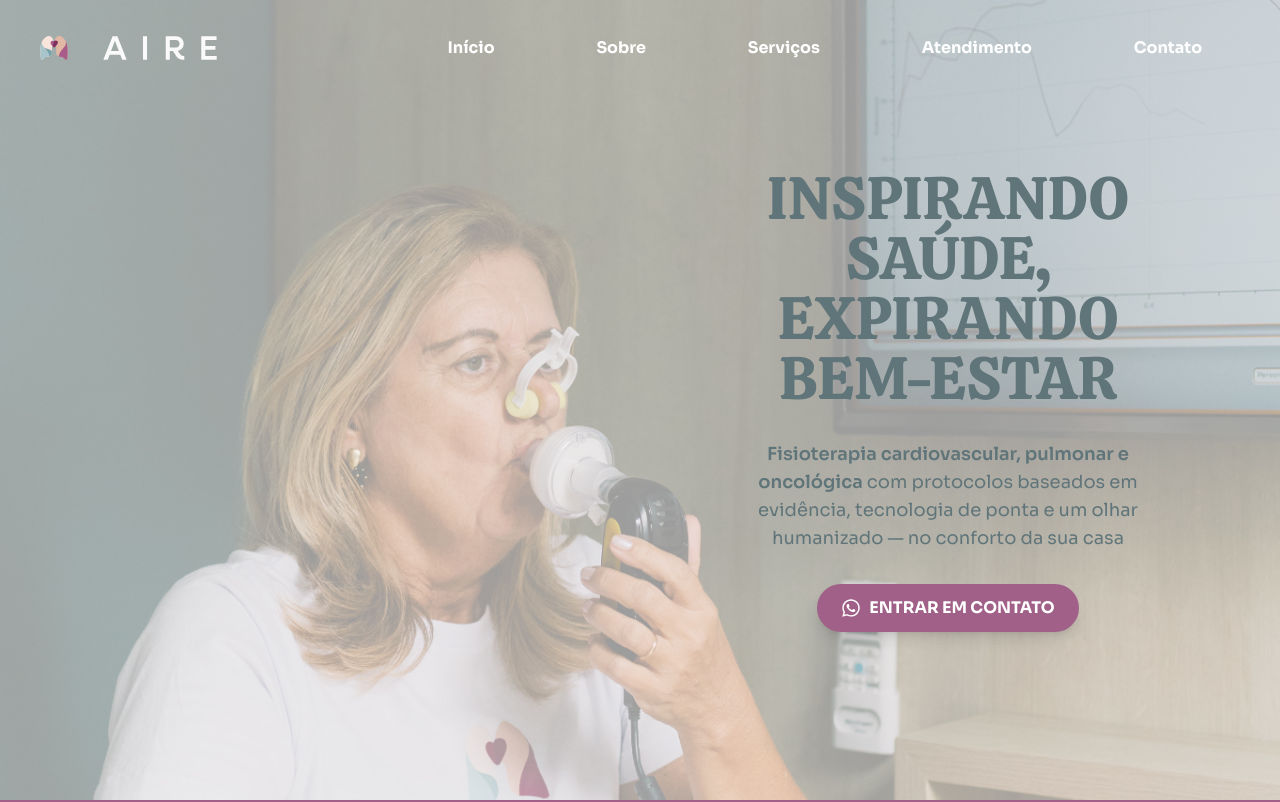
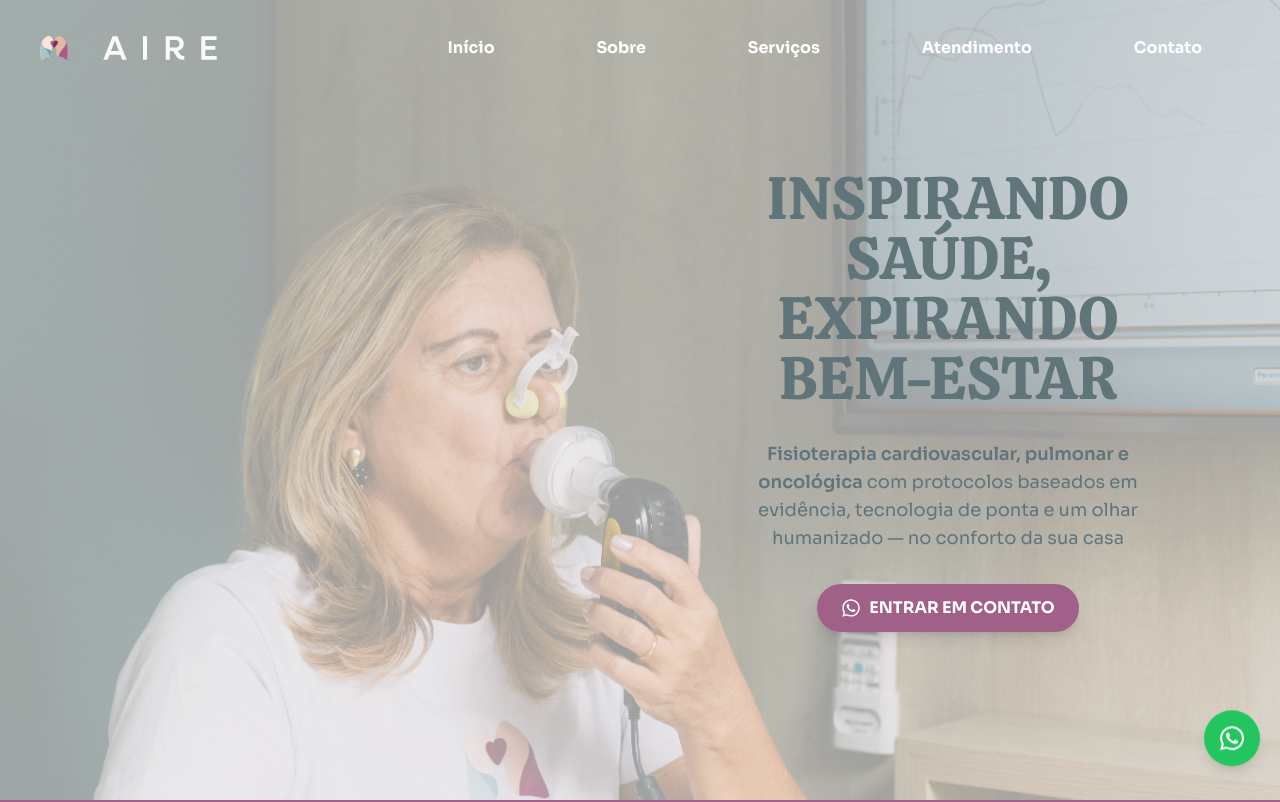
Before and after one commit to sahdibernardi/aire-website, a Next.js app: page / in a window 1280 px wide. Shown: the top 802 px of the page. Built offline with nearby package versions, Linux system fonts and the light colour scheme.

Commit message:
fix: erros and add buttons and trackers

```diff
--- a/app/layout.tsx
+++ b/app/layout.tsx
@@ -1,6 +1,7 @@
 import type { Metadata } from "next";
 import { Geist, Geist_Mono } from "next/font/google";
 import localFont from "next/font/local";
+import Script from "next/script";
 import "./globals.css";
 
 const geistSans = Geist({
@@ -197,6 +198,21 @@
         <link rel="preconnect" href="https://fonts.gstatic.com" crossOrigin="anonymous" />
         <link rel="dns-prefetch" href="//fonts.googleapis.com" />
         <link rel="dns-prefetch" href="//fonts.gstatic.com" />
+
+        {/* Google Tag Manager */}
+        <Script
+          id="gtm-script"
+          strategy="afterInteractive"
+          dangerouslySetInnerHTML={{
+            __html: `(function(w,d,s,l,i){w[l]=w[l]||[];w[l].push({'gtm.start':
+new Date().getTime(),event:'gtm.js'});var f=d.getElementsByTagName(s)[0],
+j=d.createElement(s),dl=l!='dataLayer'?'&l='+l:'';j.async=true;j.src=
+'https://www.googletagmanager.com/gtm.js?id='+i+dl;f.parentNode.insertBefore(j,f);
+})(window,document,'script','dataLayer','GTM-M2S99QZB');`
+          }}
+        />
+        {/* End Google Tag Manager */}
+
         <script
           type="application/ld+json"
           dangerouslySetInnerHTML={{
@@ -299,6 +315,17 @@
       <body
         className={`${geistSans.variable} ${geistMono.variable} ${calistoga.variable} ${sora.variable} antialiased`}
       >
+        {/* Google Tag Manager (noscript) */}
+        <noscript>
+          <iframe
+            src="https://www.googletagmanager.com/ns.html?id=GTM-M2S99QZB"
+            height="0"
+            width="0"
+            style={{display: 'none', visibility: 'hidden'}}
+          />
+        </noscript>
+        {/* End Google Tag Manager (noscript) */}
+
         {children}
       </body>
     </html>
--- a/app/page.tsx
+++ b/app/page.tsx
@@ -9,13 +9,15 @@
   TestimonialsSection,
   DoctorSection,
   FinalCTASection,
-  Footer
+  Footer,
+  WhatsAppButton
 } from "@/components/sections";
 
 export default function WellnessWebsite() {
   return (
     <div className="min-h-screen bg-aire-white">
       <Header />
+      <WhatsAppButton />
       <HeroSection />
       <AboutSection />
       <ServicesSection />
--- a/components/sections/ServicesSection.tsx
+++ b/components/sections/ServicesSection.tsx
@@ -273,11 +273,11 @@
                 <p className="text-aire-slate leading-relaxed">
                   Nossa abordagem pediátrica é especializada no atendimento de bebês e crianças,
                   utilizando técnicas lúdicas e apropriadas para cada faixa etária. Trabalhamos
-                  com conditions como bronquiolite, pneumonia, asma, fibrose cística e outras
+                  com condições como bronquiolite, pneumonia, asma, fibrose cística e outras
                   disfunções respiratórias infantis.
                 </p>
                 <p className="text-aire-slate leading-relaxed">
-                  O tratamento é realizado de forma gentil e adaptada ao desenvolvimento da criança,
+                  O tratamento é realizado de forma gentil e adaptado ao desenvolvimento da criança,
                   sempre buscando tornar a experiência o mais confortável possível para pacientes
                   e familiares.
                 </p>
--- /dev/null
+++ b/components/sections/WhatsAppButton.tsx
@@ -0,0 +1,29 @@
+import React from "react";
+
+const WhatsAppButton = () => {
+    const phoneNumber = '554896745248';
+    const message = 'Olá, vim do Google e quero saber com funciona a consulta com a AIRE';
+    const whatsappUrl = `https://wa.me/${phoneNumber}?text=${encodeURIComponent(message)}`;
+
+  return (
+    <a
+      href={whatsappUrl}
+      target="_blank"
+      rel="noopener noreferrer"
+      className="animate-bounce fixed bottom-5 right-5 bg-green-500 hover:bg-green-600 text-white p-4 rounded-full shadow-lg flex items-center justify-center transition-colors z-[9999]"
+      aria-label="Abrir WhatsApp"
+    >
+      <svg
+        width="24"
+        height="24"
+        viewBox="0 0 24 24"
+        fill="currentColor"
+        className="text-white"
+      >
+        <path d="M17.472 14.382c-.297-.149-1.758-.867-2.03-.967-.273-.099-.471-.148-.67.15-.197.297-.767.966-.94 1.164-.173.199-.347.223-.644.075-.297-.15-1.255-.463-2.39-1.475-.883-.788-1.48-1.761-1.653-2.059-.173-.297-.018-.458.13-.606.134-.133.298-.347.446-.52.149-.174.198-.298.298-.497.099-.198.05-.371-.025-.52-.075-.149-.669-1.612-.916-2.207-.242-.579-.487-.5-.669-.51-.173-.008-.371-.01-.57-.01-.198 0-.52.074-.792.372-.272.297-1.04 1.016-1.04 2.479 0 1.462 1.065 2.875 1.213 3.074.149.198 2.096 3.2 5.077 4.487.709.306 1.262.489 1.694.625.712.227 1.36.195 1.871.118.571-.085 1.758-.719 2.006-1.413.248-.694.248-1.289.173-1.413-.074-.124-.272-.198-.57-.347m-5.421 7.403h-.004a9.87 9.87 0 01-5.031-1.378l-.361-.214-3.741.982.998-3.648-.235-.374a9.86 9.86 0 01-1.51-5.26c.001-5.45 4.436-9.884 9.888-9.884 2.64 0 5.122 1.03 6.988 2.898a9.825 9.825 0 012.893 6.994c-.003 5.45-4.437 9.884-9.885 9.884m8.413-18.297A11.815 11.815 0 0012.05 0C5.495 0 .16 5.335.157 11.892c0 2.096.547 4.142 1.588 5.945L.057 24l6.305-1.654a11.882 11.882 0 005.683 1.448h.005c6.554 0 11.89-5.335 11.893-11.893A11.821 11.821 0 0020.885 3.488"/>
+      </svg>
+    </a>
+  );
+};
+
+export default WhatsAppButton;
--- a/components/sections/index.ts
+++ b/components/sections/index.ts
@@ -9,3 +9,4 @@
 export { default as DoctorSection } from './DoctorSection';
 export { default as FinalCTASection } from './FinalCTASection';
 export { default as Footer } from './Footer';
+export { default as WhatsAppButton } from './WhatsAppButton';
--- a/components/ui/button.tsx
+++ b/components/ui/button.tsx
@@ -9,8 +9,10 @@
 
 export const Button: React.FC<ButtonProps> = ({ children, className = '', ...props }) => {
   const handleClick = () => {
-    // redirect to onClick={() => window.open('https://wa.me/554896745248', '_blank')}
-    window.open('https://wa.me/554896745248', '_blank');
+    const phoneNumber = '554896745248';
+    const message = 'Olá, vim do Google e quero saber com funciona a consulta com a AIRE';
+    const whatsappUrl = `https://wa.me/${phoneNumber}?text=${encodeURIComponent(message)}`;
+    window.open(whatsappUrl, '_blank');
   };
   return (
     <button
```
